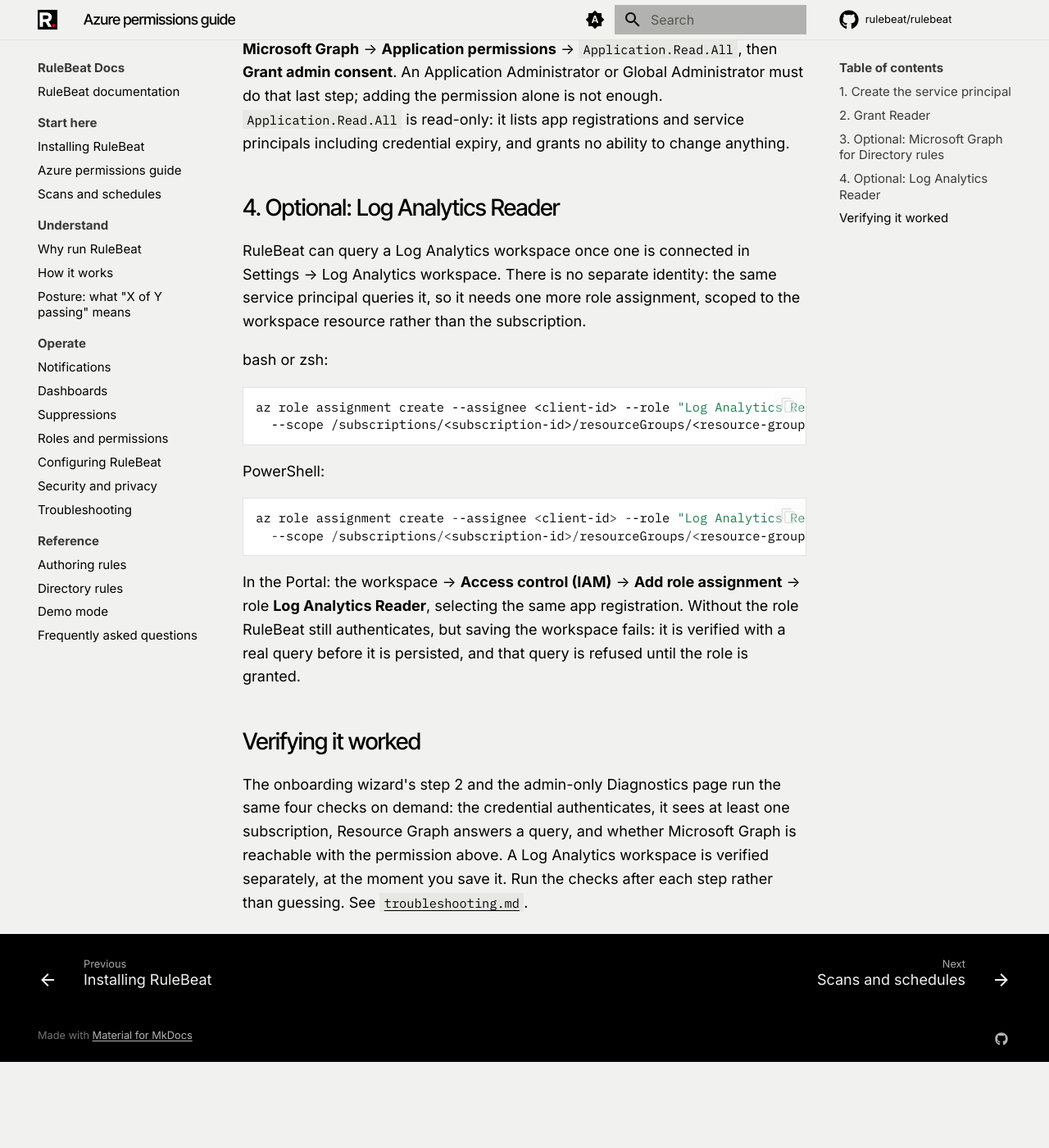
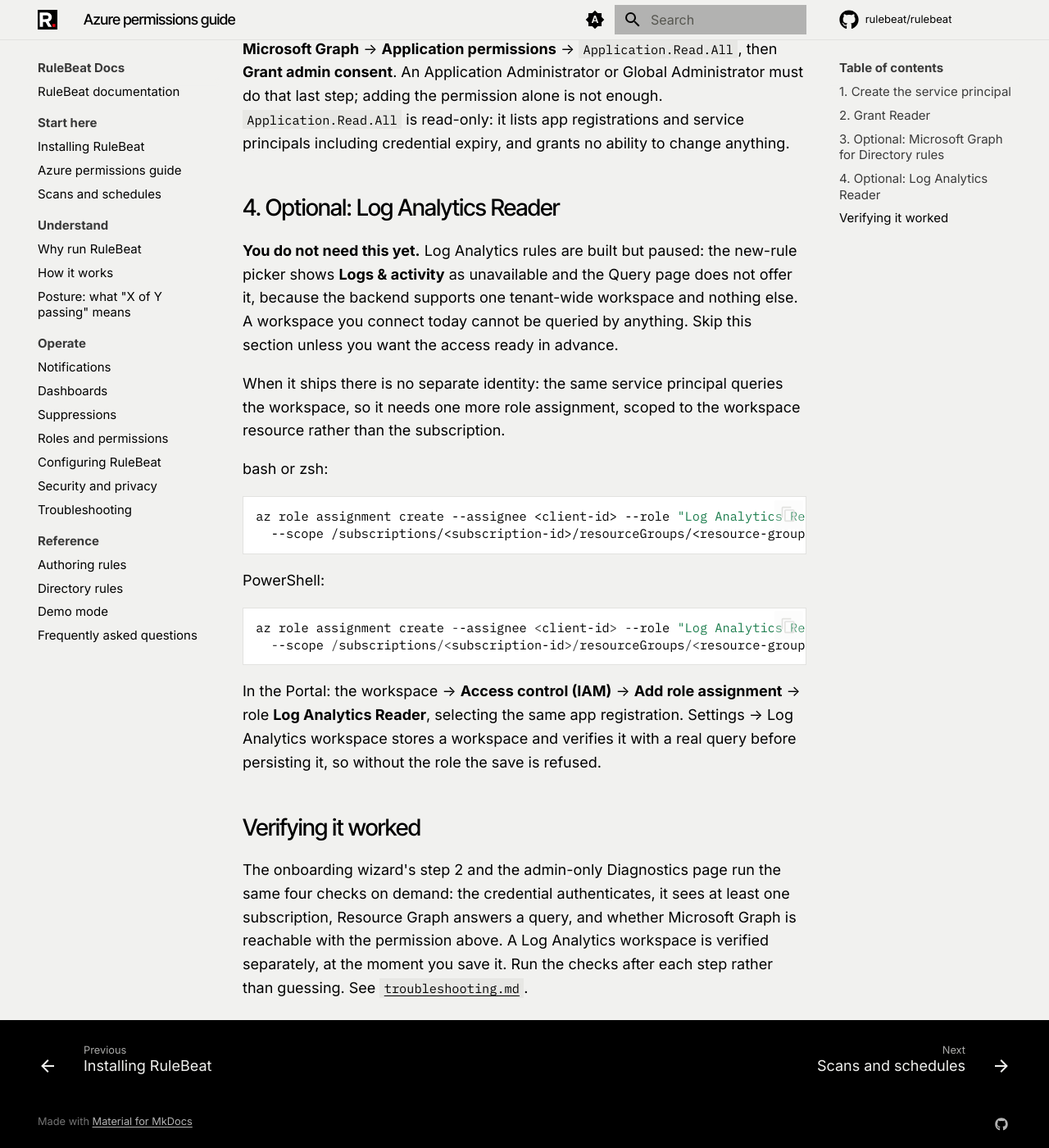
Before and after one commit to rulebeat/rulebeat, an MkDocs documentation site: the page built from docs/public/permissions.md, in a window 1280 px wide and 1400 px high, scrolled down 2838 px. Shown: the whole window at 82% size. Built offline with MkDocs 1.6.1 and Material for MkDocs 9.7.7, drawn with Linux system fonts in a browser that asks for light colours; comment, search, counter and statistics services are not loaded; before the commit the page ends 4133 px from its top, so only the background shows below that.

Commit message:
docs: say plainly that Log Analytics is not usable yet
permissions.md step 4 read as setup for a working feature: connect a
workspace in Settings, grant the role, done. A reader following it would
grant a role assignment and connect a workspace that nothing can query.

The backend is built but paused per spec 038. checks-picker-dialog.tsx
carries `enabled: false` for the 'log-analytics' entry, and
query-client.tsx leaves it out of BACKEND_OPTIONS, both because it
supports one tenant-wide workspace and no more. So the step now opens by
saying it is not needed yet and why, and keeps the role assignment as
something to do in advance if you want to.

This brings the page in line with faq.md ("Not yet... designed and in
build") and authoring-rules.md ("visible in the picker but not available
yet"), which were already correct.

Gates: mkdocs build --strict, docs-numbers-drift (62 tests).

Co-Authored-By: Claude Opus 5 <noreply@anthropic.com>
Claude-Session: https://claude.ai/code/session_012EaoDfcyMtY17Qebg4cJoB

````diff
--- a/docs/public/permissions.md
+++ b/docs/public/permissions.md
@@ -110,9 +110,13 @@ principals including credential expiry, and grants no ability to change anything
 
 ## 4. Optional: Log Analytics Reader
 
-RuleBeat can query a Log Analytics workspace once one is connected in Settings → Log Analytics
-workspace. There is no separate identity: the same service principal queries it, so it needs one
-more role assignment, scoped to the workspace resource rather than the subscription.
+**You do not need this yet.** Log Analytics rules are built but paused: the new-rule picker shows
+**Logs & activity** as unavailable and the Query page does not offer it, because the backend
+supports one tenant-wide workspace and nothing else. A workspace you connect today cannot be
+queried by anything. Skip this section unless you want the access ready in advance.
+
+When it ships there is no separate identity: the same service principal queries the workspace, so
+it needs one more role assignment, scoped to the workspace resource rather than the subscription.
 
 bash or zsh:
 
@@ -129,9 +133,9 @@ az role assignment create --assignee <client-id> --role "Log Analytics Reader" `
 ```
 
 In the Portal: the workspace → **Access control (IAM)** → **Add role assignment** → role **Log
-Analytics Reader**, selecting the same app registration. Without the role RuleBeat still
-authenticates, but saving the workspace fails: it is verified with a real query before it is
-persisted, and that query is refused until the role is granted.
+Analytics Reader**, selecting the same app registration. Settings → Log Analytics workspace stores
+a workspace and verifies it with a real query before persisting it, so without the role the save is
+refused.
 
 ## Verifying it worked
 
````
